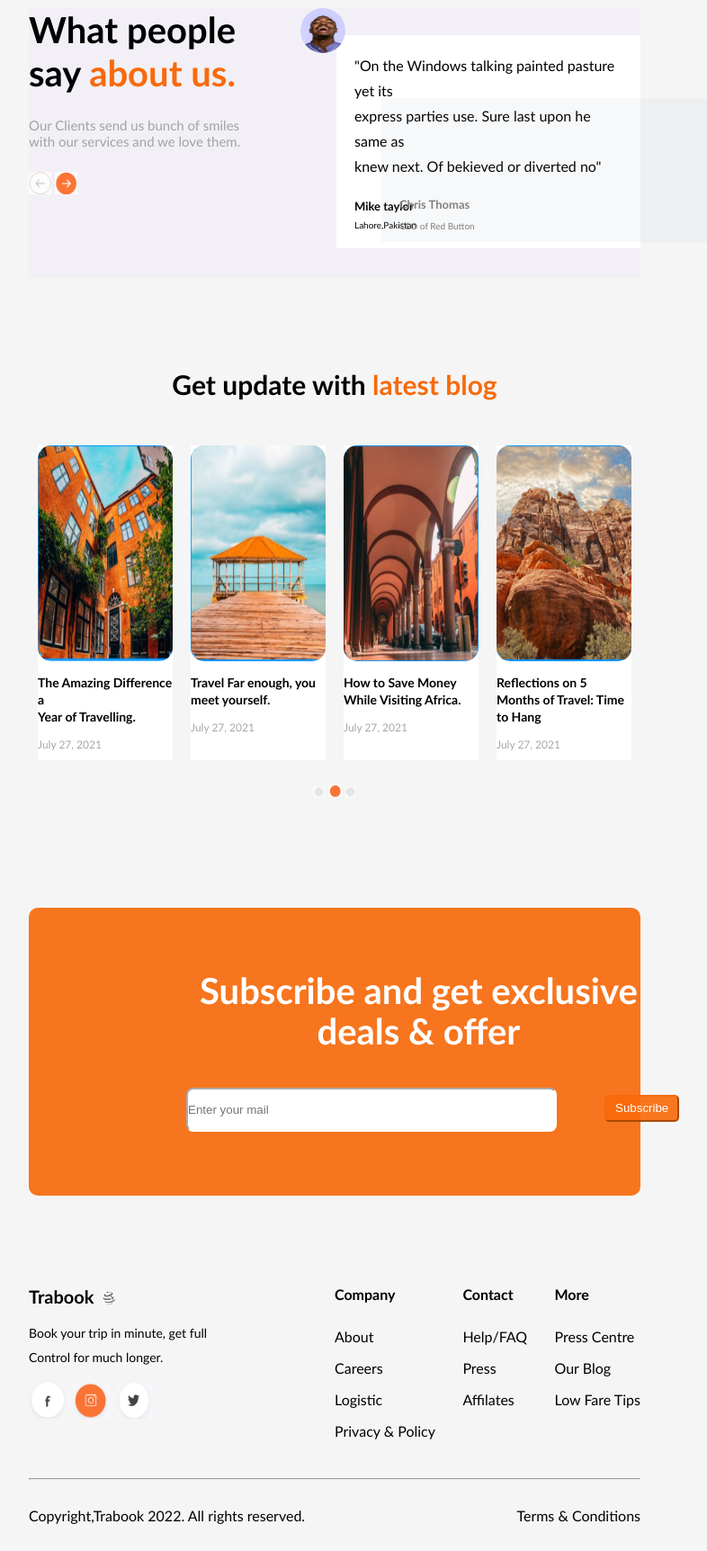
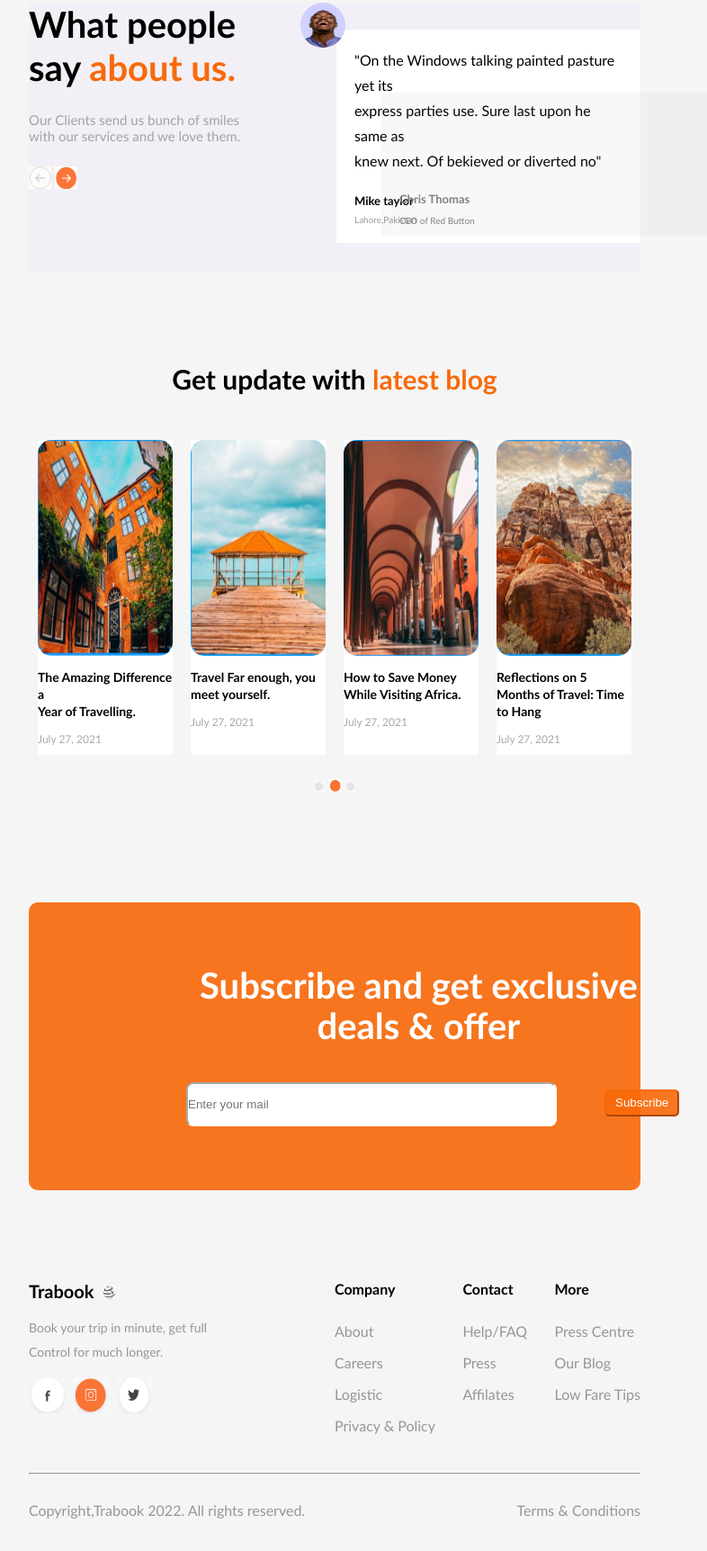
Before and after one commit to Suresh-a-26/Trabook-Landing-Page, a plain HTML site: page index.html in a window 1280 px wide. Shown: the part 3402-5126 px from the top of the page at 90% size, without its empty margins (268-1054 px from the left). Drawn offline with Linux system fonts and the light colour scheme.

Commit message:
"updated"

```diff
--- a/index.html
+++ b/index.html
@@ -218,7 +218,7 @@
           <h2>
             Best <span style="color: rgb(248, 106, 11)">vacation plan</span>
           </h2>
-          <p>
+          <p style="color: rgba(128, 128, 128, 0.811); line-height: 20px">
             Plan your perfect vacation with our travel agency. Choose<br />
             among hundreds of all-inclusive offers!
           </p>
@@ -281,7 +281,15 @@
             <br />
 
             <b style="font-size: 13px">Mike taylor</b>
-            <p style="padding-top: 7px; font-size: 10px">Lahore,Pakistan</p>
+            <p
+              style="
+                padding-top: 7px;
+                font-size: 10px;
+                color: rgba(128, 128, 128, 0.811);
+              "
+            >
+              Lahore,Pakistan
+            </p>
           </div>
           <div class="div2">
             <p
@@ -350,6 +358,7 @@
                 margin: 15px 0px 15px 0px;
                 line-height: 27px;
                 font-size: 14px;
+                color: rgba(128, 128, 128, 0.811);
               "
             >
               Book your trip in minute, get full<br />
@@ -362,7 +371,7 @@
           <div class="div2">
             <article class="article1">
               <b>Company</b><br />
-              <p>
+              <p style="color: rgba(128, 128, 128, 0.811)">
                 <span>About</span><br />
                 <span>Careers</span><br />
                 <span>Logistic</span><br />
@@ -371,7 +380,7 @@
             </article>
             <article class="article1">
               <b>Contact</b>
-              <p>
+              <p style="color: rgba(128, 128, 128, 0.811)">
                 <span>Help/FAQ</span><br />
                 <span>Press</span><br />
                 <span>Affilates</span>
@@ -379,7 +388,7 @@
             </article>
             <article class="article1">
               <b>More</b>
-              <p>
+              <p style="color: rgba(128, 128, 128, 0.811)">
                 <span>Press Centre</span><br />
                 <span>Our Blog</span><br />
                 <span>Low Fare Tips</span>
@@ -390,8 +399,10 @@
       </div>
       <hr />
       <div class="container10">
-        <p>Copyright,Trabook 2022. All rights reserved.</p>
-        <p>Terms & Conditions</p>
+        <p style="color: rgba(128, 128, 128, 0.811)">
+          Copyright,Trabook 2022. All rights reserved.
+        </p>
+        <p style="color: rgba(128, 128, 128, 0.811)">Terms & Conditions</p>
       </div>
     </div>
   </body>
```
